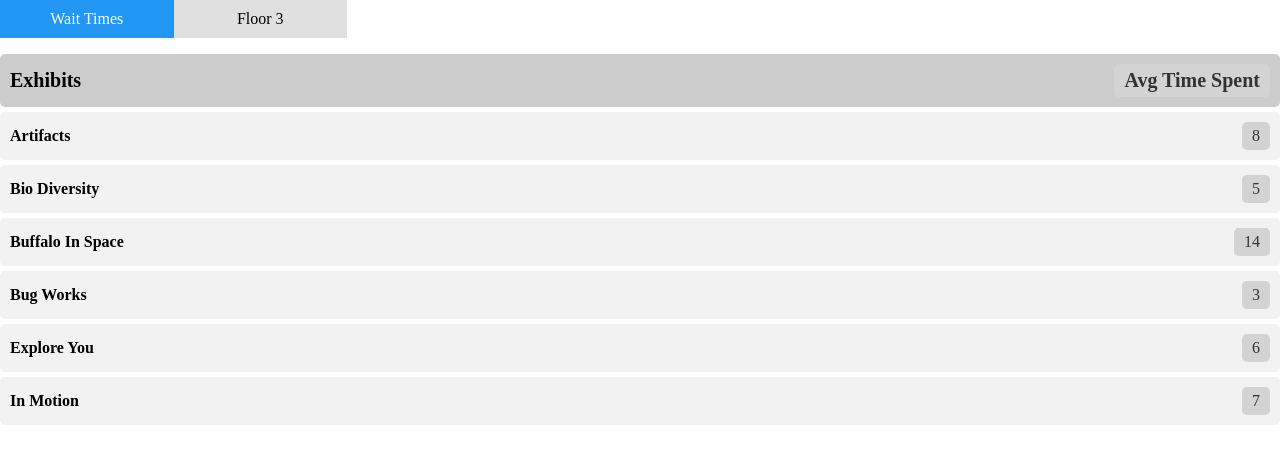
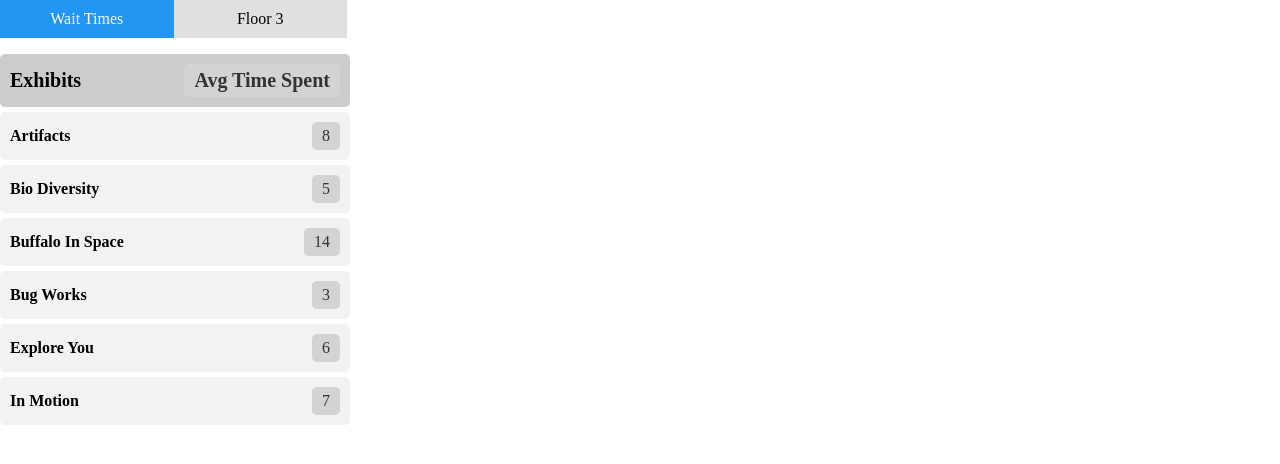
Before and after one commit to varunkumar0520/BuffaloHackathon, a plain HTML site: page index.html in a window 1280 px wide. Both pictures are taken after a click on the element "Wait Times". Drawn offline with nearby package versions, Linux system fonts and the light colour scheme.

Commit message:
Update index.html

```diff
--- a/index.html
+++ b/index.html
@@ -25,6 +25,10 @@
       width: 50%;
       cursor: pointer;
       text-align: center;
+    }
+
+    #page1 {
+      width: 350px;
     }
 
     #page2 {
```
